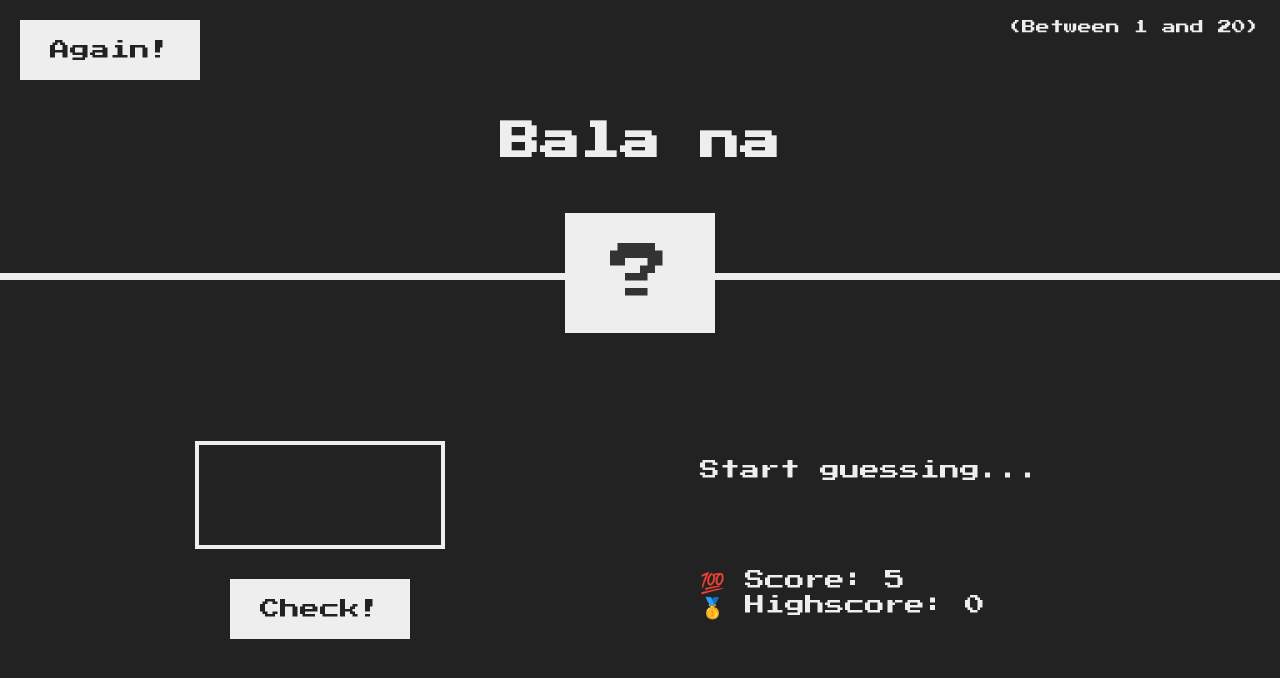
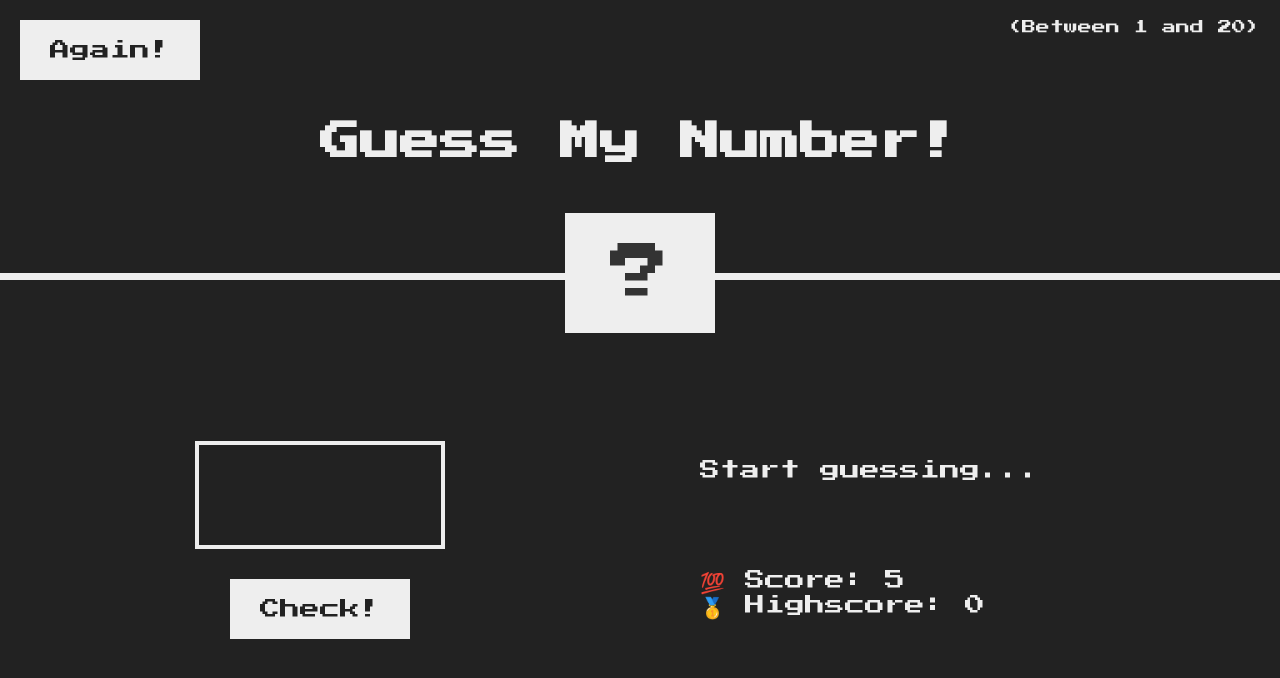
Before and after one commit to SoumyaSubhrajit/Guess_The_Name_Game, a plain HTML site: page index.html in a window 1280 px wide. Drawn offline with Linux system fonts and the light colour scheme.

Commit message:
Ok it working now..

```diff
--- a/index.html
+++ b/index.html
@@ -8,8 +8,8 @@
 
   <body>
     <header>
-      <!-- <h1 class="title">Guess My Number!</h1> -->
-      <h1 class="title">Bala na</h1>
+      <h1 class="title">Guess My Number!</h1>
+      <!-- <h1 class="title">Bala na</h1> -->
       <p class="between">(Between 1 and 20)</p>
       <button class="btn again">Again!</button>
       <div class="number">?</div>
```
